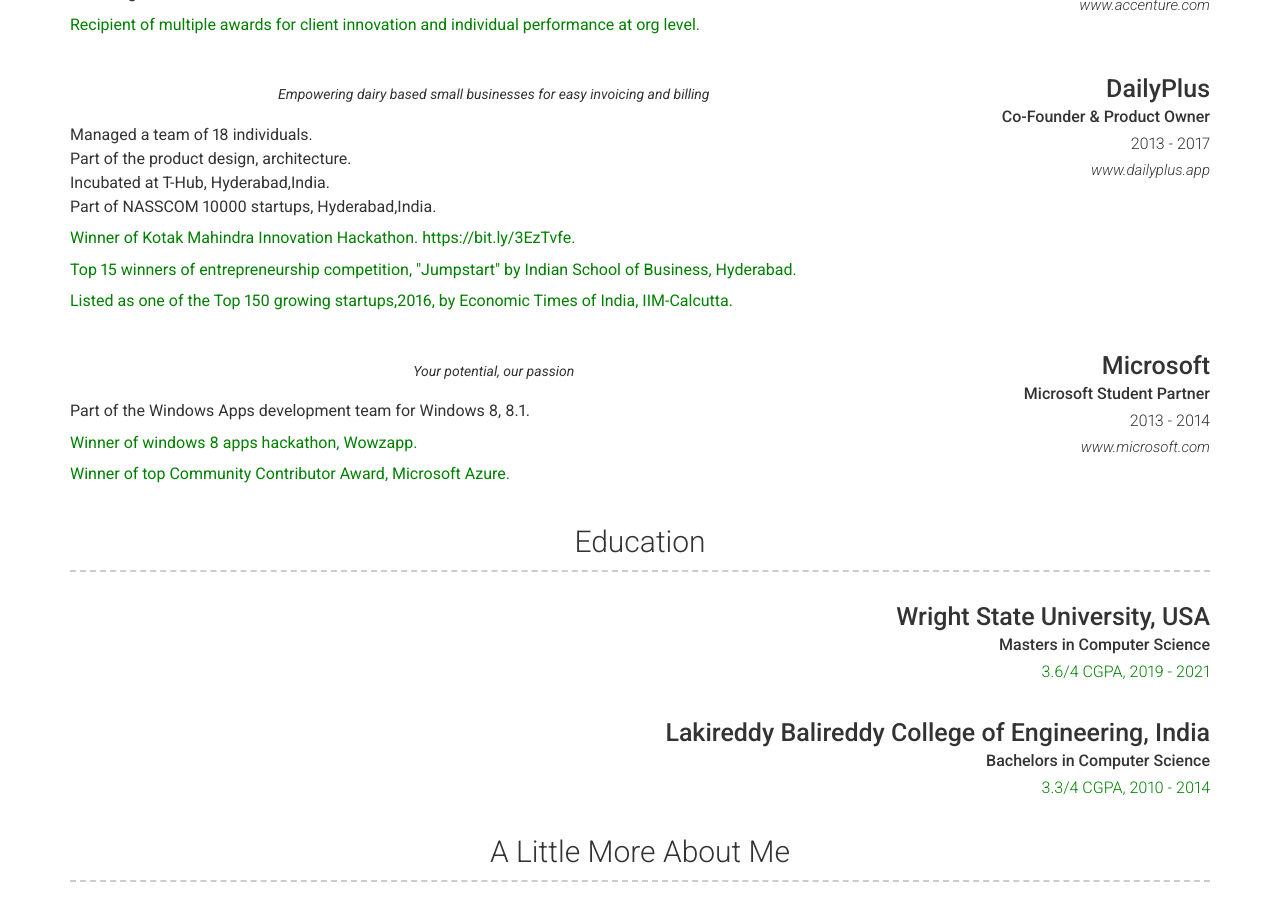
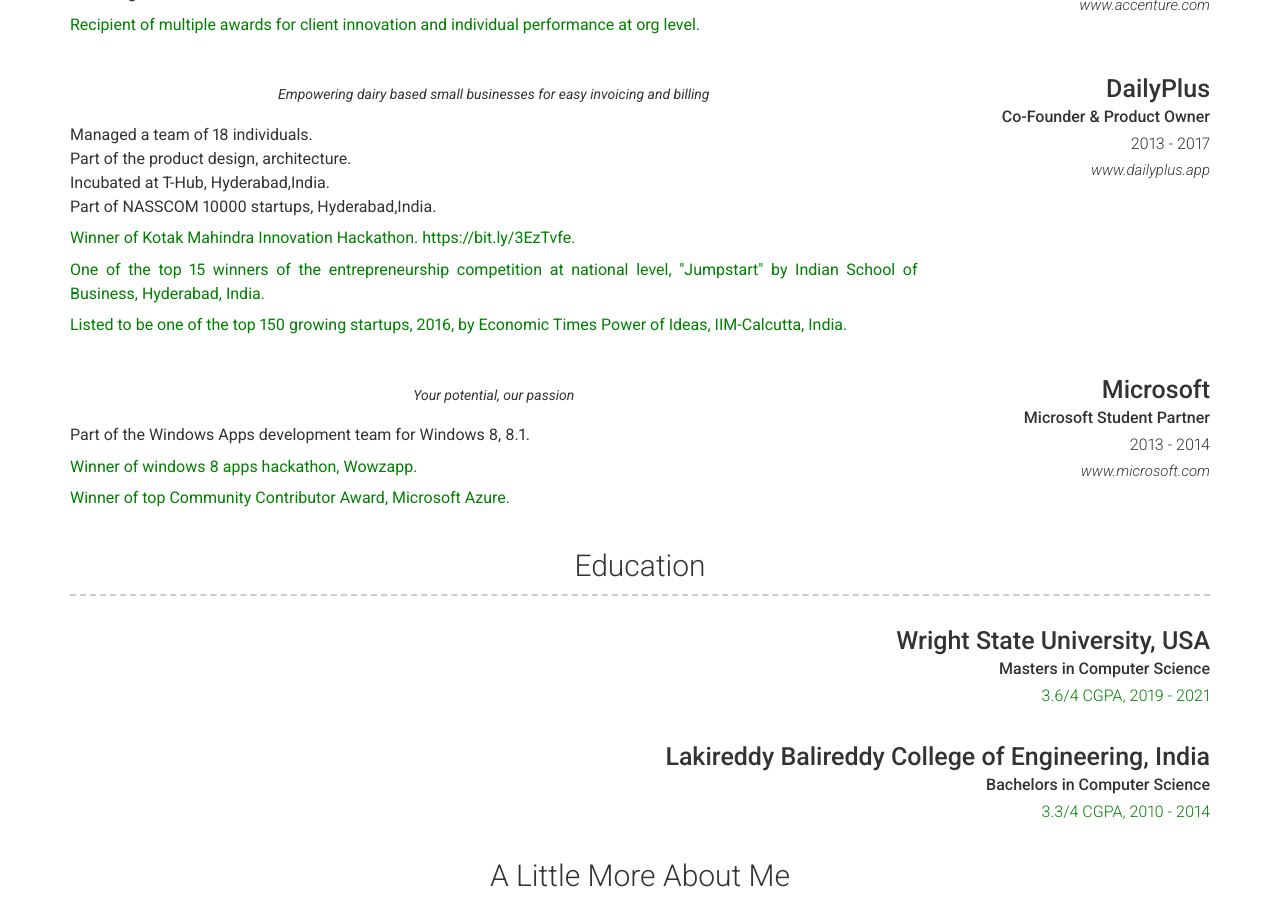
Before and after one commit to medhachaitanya/medhachaitanya.github.io, a Jekyll site: the page built from index.md, in a window 1280 px wide and 900 px high, scrolled down 1631 px. Built offline with Jekyll 4.4.1, drawn with Linux system fonts in a browser that asks for light colours; nearby versions of some CDN libraries.

Commit message:
Update _config.yml

```diff
--- a/_config.yml
+++ b/_config.yml
@@ -169,8 +169,8 @@
 
 
           <p style='color:green'>Winner of Kotak Mahindra Innovation Hackathon. https://bit.ly/3EzTvfe.</p>
-          <p style='color:green'>Top 15 winners of entrepreneurship competition, "Jumpstart" by Indian School of Business, Hyderabad.</p>
-          <p style='color:green'>Listed as one of the Top 150 growing startups,2016, by Economic Times of India, IIM-Calcutta.</p>
+          <p style='color:green'>One of the top 15 winners of the entrepreneurship competition at national level, "Jumpstart" by Indian School of Business, Hyderabad, India.</p>
+          <p style='color:green'>Listed to be one of the top 150 growing startups, 2016, by Economic Times Power of Ideas, IIM-Calcutta, India.</p>
 
       - layout: right
         title: Microsoft
```
